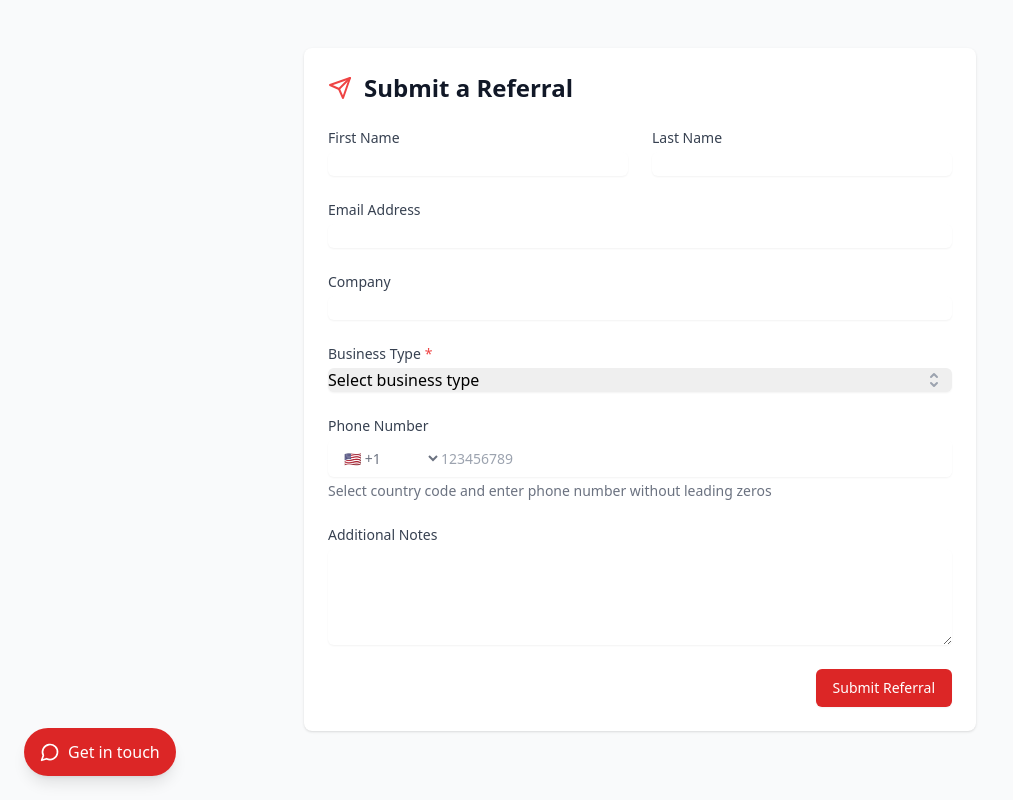
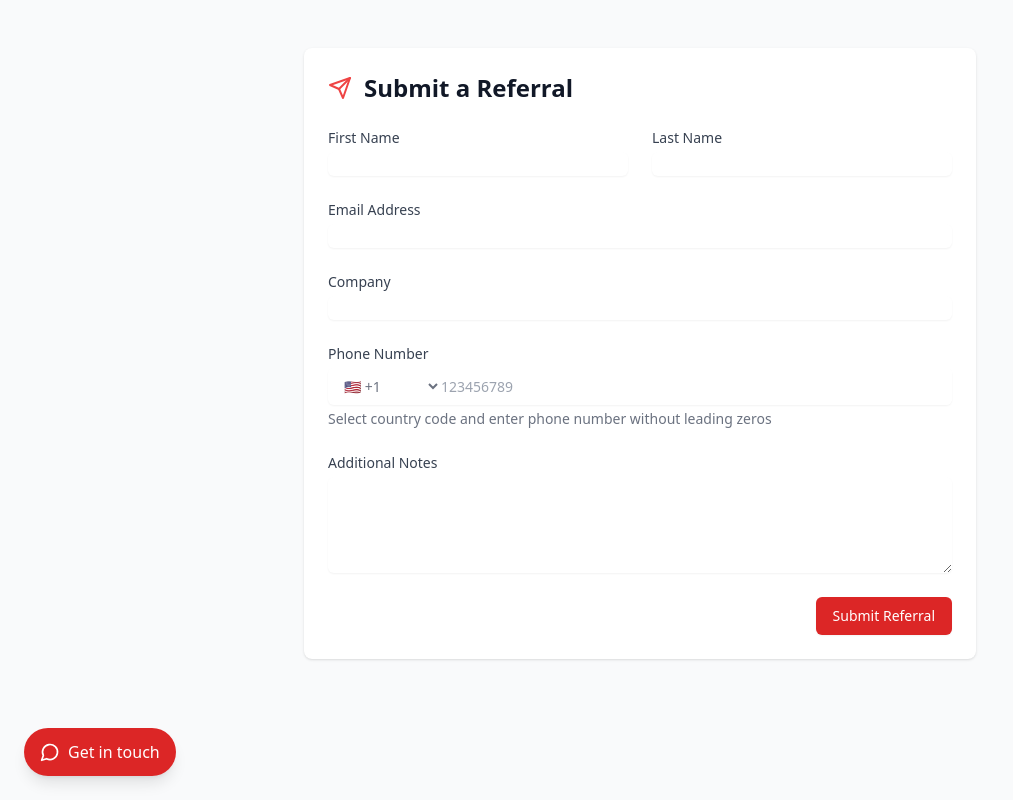
Before and after one commit to santiagoschamberger/referral, a React (Vite) app: page /referral/1 in a window 1280 px wide. Shown: the whole page, without its empty margins (0-1013 px from the left). Built offline with nearby package versions, Linux system fonts and the light colour scheme.

Commit message:
plugin update working condition

```diff
--- a/src/pages/PublicReferral.tsx
+++ b/src/pages/PublicReferral.tsx
@@ -151,11 +151,11 @@ export default function PublicReferral() {
               )}
             </div>
 
-            <BusinessTypeSelect
+            {/* <BusinessTypeSelect
               register={register}
               disabled={submitting}
               error={errors.businessType?.message}
-            />
+            /> */}
 
             <PhoneInput
               register={register}
--- a/src/pages/SubmitReferral.tsx
+++ b/src/pages/SubmitReferral.tsx
@@ -155,11 +155,11 @@ export default function SubmitReferral() {
             )}
           </div>
 
-          <BusinessTypeSelect
+          {/* <BusinessTypeSelect
             register={register}
             disabled={submitting}
             error={errors.businessType?.message}
-          />
+          /> */}
 
           <PhoneInput
             register={register}
```
